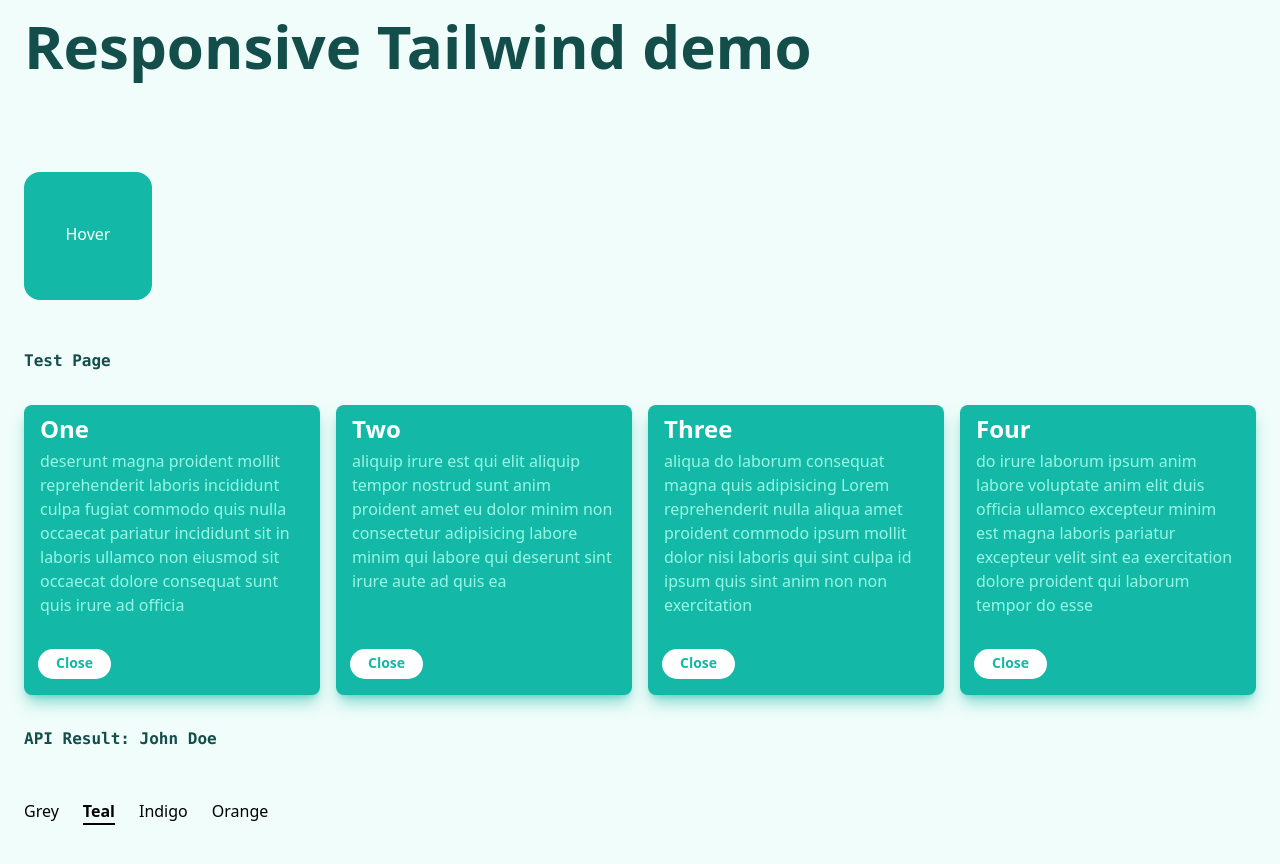
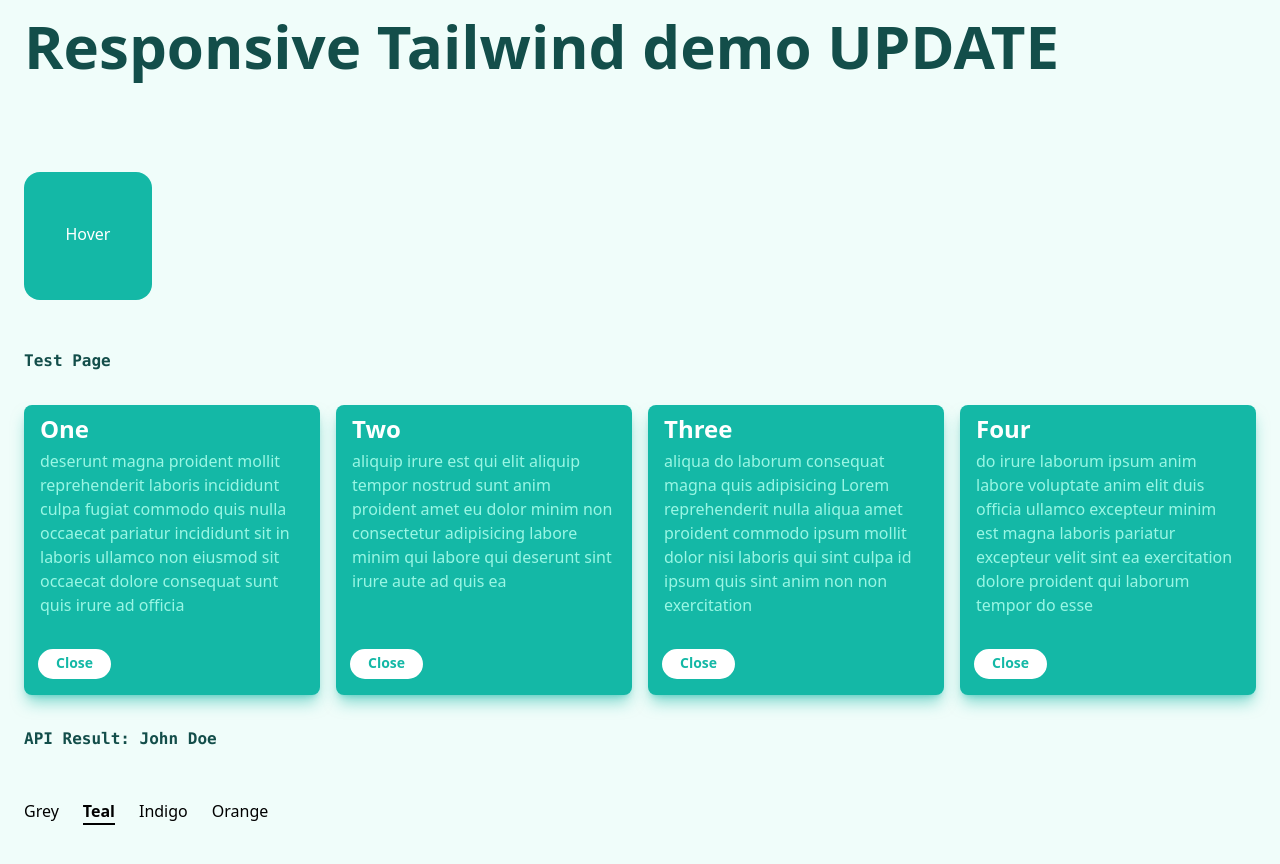
Before and after one commit to sambecker/tailwind, a Next.js app: page / in a window 1280 px wide. Built offline with nearby package versions, Linux system fonts and the light colour scheme.

Commit message:
Add demo to site title

```diff
--- a/pages/index.tsx
+++ b/pages/index.tsx
@@ -11,7 +11,7 @@ import Animation from '../src/components/Animation';
 import Link from 'next/link';
 import useTheme from '../src/theme/useTheme';
 
-const TITLE = 'Responsive Tailwind demo';
+const TITLE = 'Responsive Tailwind demo UPDATE';
 
 interface Props {
   initialItems: Items
```
